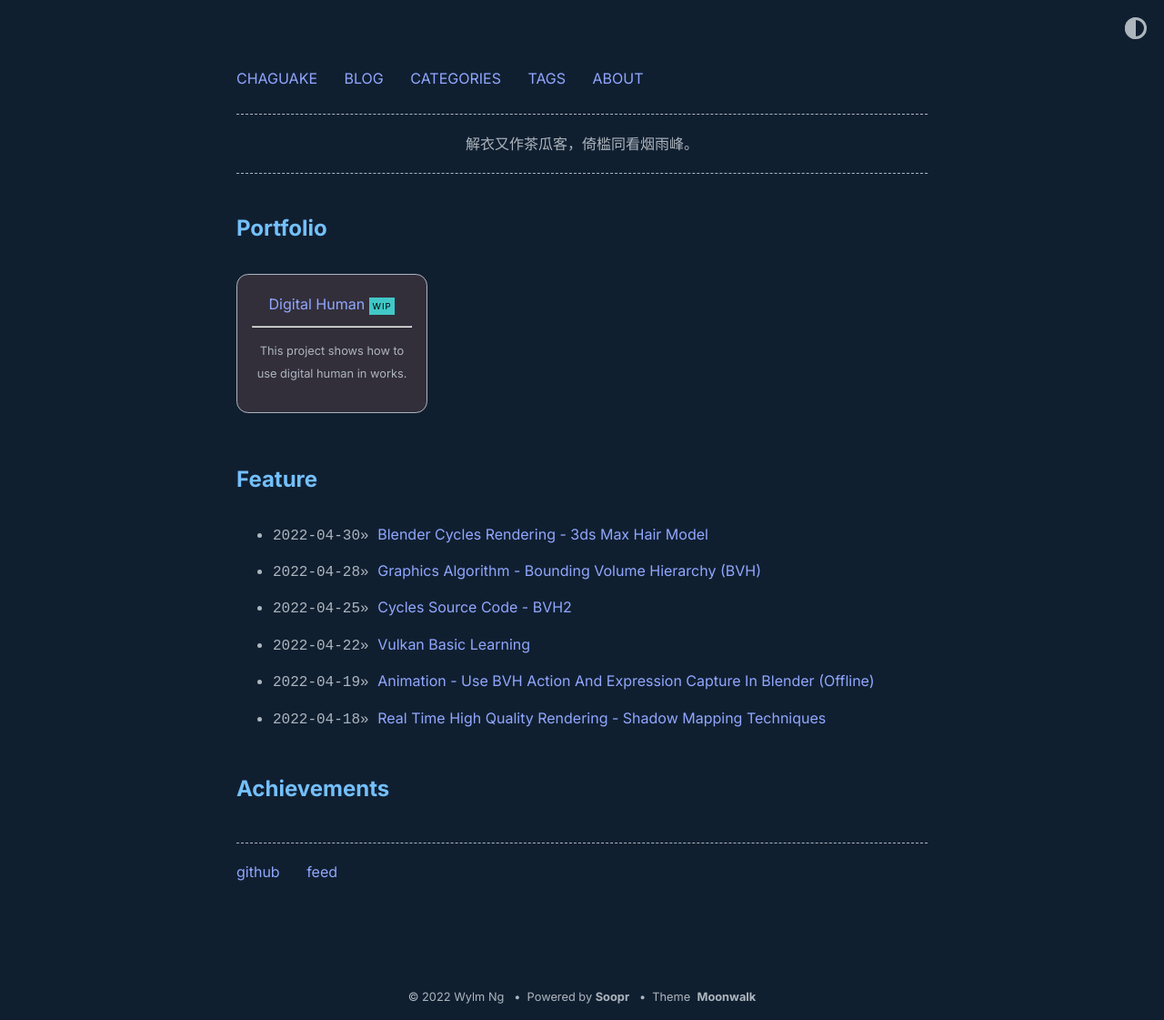
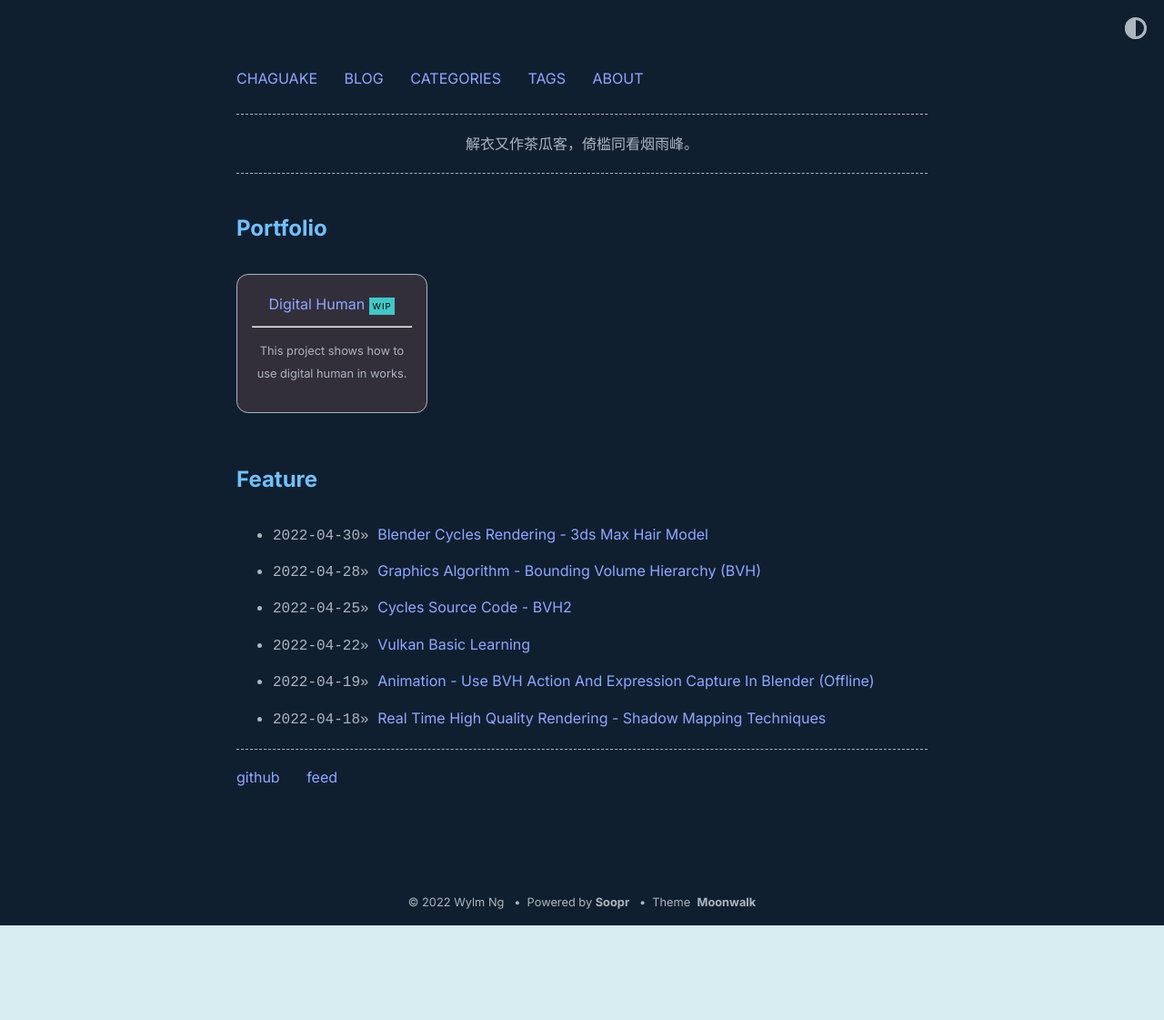
Before and after one commit to chaguake/chaguake.github.io, a Jekyll site: the page built from index.md, in a window 1280 px wide. Shown: the whole page at 91% size. Built offline with Jekyll 4.4.1, drawn with Linux system fonts in a browser that asks for light colours; after the commit the page ends 1017 px from its top, so only the background shows below that.

Commit message:
Update _config.yml

```diff
--- a/_config.yml
+++ b/_config.yml
@@ -26,7 +26,7 @@
   # following keys are using to create home layout
   show_projects: true # show projects as cards, add in _data/home.yml
   show_feature: true # show blog posts added in _posts
-  show_achievements: true # show old projects as cards, add in _data/home.yml
+  show_achievements: false # show old projects as cards, add in _data/home.yml
   show_misc_list: false # show generic vertical list for misc details, add _data/home.yml
   # options for "home" page
   home:
```
